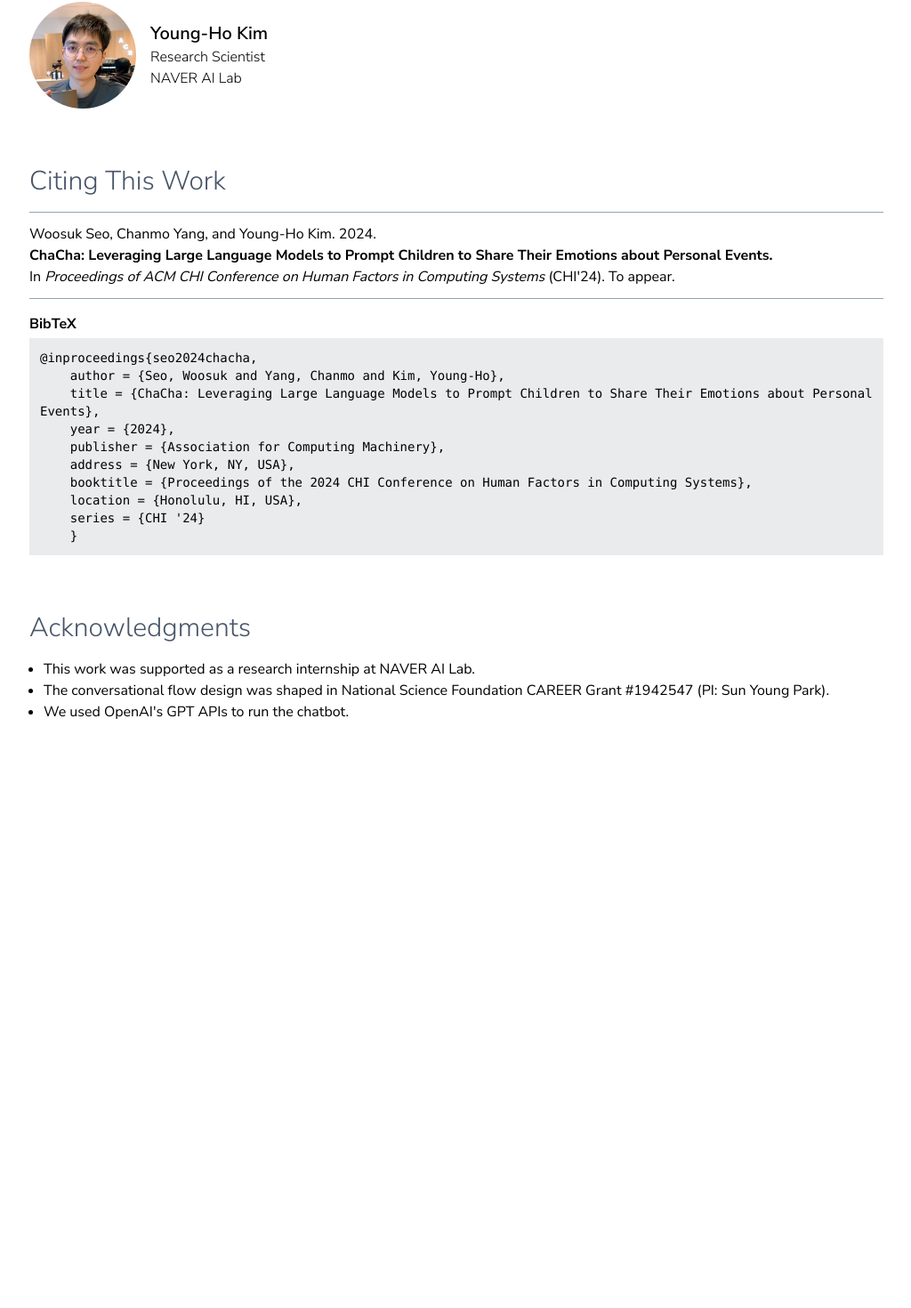
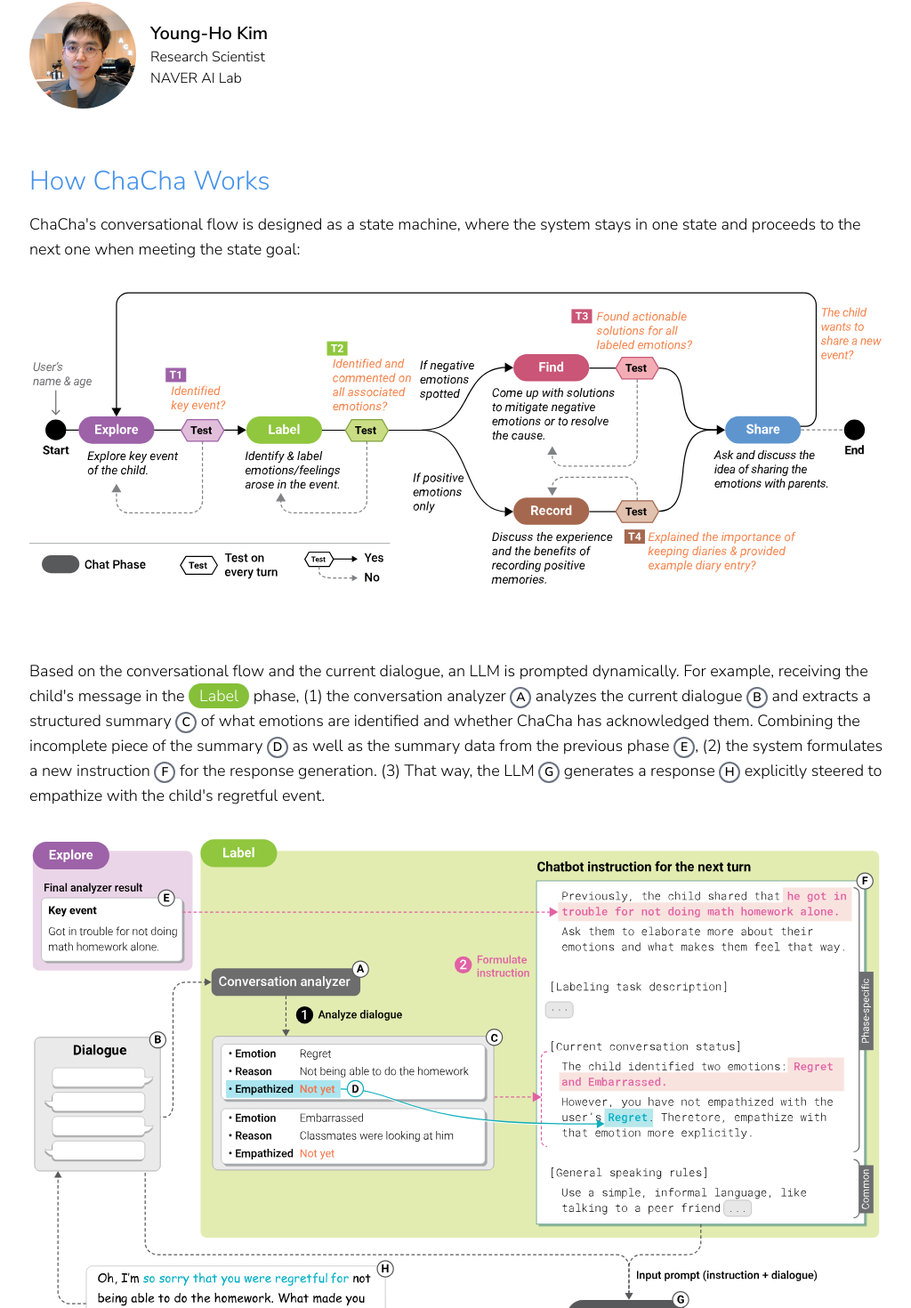
Before and after one commit to naver-ai/chacha, a Next.js app: page / in a window 1280 px wide. Shown: the part 874-2344 px from the top of the page at 89% size, without its empty margins (127-1151 px from the left). Before the commit the page ends 1718 px from the top, so only its background shows below. Built offline with nearby package versions, Linux system fonts and the light colour scheme.

Commit message:
Added chatbot architecture and other page components.

```diff
--- a/app/components/Section.tsx
+++ b/app/components/Section.tsx
@@ -3,7 +3,7 @@ export const Section = (props: {
     children?: any
 }) => {
     return <div className="pt-8 pb-8">
-        <div className="text-3xl font-light text-slate-600 mb-4">{props.title}</div>
+        <div className="section-title text-3xl font-light text-[#4592ec] mb-4">{props.title}</div>
         {
             props.children
         }
--- a/app/globals.css
+++ b/app/globals.css
@@ -12,8 +12,8 @@
 @media (prefers-color-scheme: dark) {
   :root {
     --foreground-rgb: #575757;
-    --background-start-rgb: #f0f3f4;
-    --background-end-rgb: #ddebe9;
+    --background-start-rgb: #f6f8f8;
+    --background-end-rgb: #eef3f2;
   }
 }
 
@@ -31,4 +31,12 @@ body {
   .text-balance {
     text-wrap: balance;
   }
+
+  p {
+    @apply text-lg font-light;
+  }
+
+  .circle-digit{
+    @apply rounded-full bg-white border-2 border-gray-500 w-6 h-6 text-sm font-semibold inline-block text-center items-center;
+  }
 }
--- a/app/page.tsx
+++ b/app/page.tsx
@@ -3,18 +3,21 @@ import { Members } from "./sections/Members";
 import { Acknowledgments } from "./sections/Acknowledgments";
 import { Cite } from "./sections/Cite";
 import { Abstract } from "./sections/Abstract";
+import { Footer } from "./sections/Footer";
+import { Architecture } from "./sections/Architecture";
 
 export default function Home() {
-  return (
+  return (<>
     <main className="container mx-auto min-h-screen px-3 pt-6">
       <div className="text-2xl text-center">
-        <div className="text-4xl mb-2 font-bold">ChaCha</div>
+        <div className="text-4xl mb-2 font-bold text-[#f45e9b]">ChaCha</div>
         <div className="font-light leading-8">Leveraging <strong>Large Language Models</strong> to Prompt <strong>Children</strong> to Share Their <strong>Emotions</strong> about <strong>Personal Events</strong></div>
       </div>
       <Abstract/>
       <Members/>
+      <Architecture/>
       <Cite/>
       <Acknowledgments/>
-    </main>
+    </main><Footer/></>
   );
 }
--- a/app/sections/Abstract.tsx
+++ b/app/sections/Abstract.tsx
@@ -2,8 +2,8 @@ import { Section } from "../components/Section"
 
 export const Abstract = () => {
     return <Section title="Abstract">
-        <div className="text-lg font-light">
+        <p>
         Children typically learn to identify and express emotions through sharing their stories and feelings with others, particularly their family. However, it is challenging for parents or siblings to have emotional communication with children since children are still developing their communication skills. We present <b>ChaCha</b>, a chatbot that encourages and guides children to share personal events and associated emotions. <strong>ChaCha combines a state machine and large language models (LLMs) to keep the dialogue on track while carrying on free-form conversations.</strong> Through an exploratory study with 20 children (aged 8-12), we examine how ChaCha prompts children to share personal events and guides them to describe associated emotions. Participants perceived ChaCha as a close friend and shared their stories on various topics, such as family trips and personal achievements. Based on the findings, we discuss opportunities for leveraging LLMs to design child-friendly chatbots to support children in sharing emotions.
-        </div>
+        </p>
     </Section>
 }
--- /dev/null
+++ b/app/sections/Architecture.tsx
@@ -0,0 +1,15 @@
+import Image from "next/image"
+import { Section } from "../components/Section"
+export const Architecture = () => {
+    return <Section title="How ChaCha Works">
+        <p className="mb-4">
+            ChaCha's conversational flow is designed as a state machine, where the system stays in one state and proceeds to the next one when meeting the state goal:
+        </p>
+        <Image alt="phases figure" className="w-full my-8" unoptimized={true} src={require('../../public/images/phases.svg')}/>
+        <p className="my-4 mt-20">
+        Based on the conversational flow and the current dialogue, an LLM is prompted dynamically. For example, receiving the child's message in the <span className="p-3 py-0.5 rounded-full bg-[#85c038] text-white">Label</span> phase, (1) the conversation analyzer <span className="circle-digit">A</span> analyzes the current dialogue <span className="circle-digit">B</span> and extracts a structured summary <span className="circle-digit">C</span> of what emotions are identified and whether ChaCha has acknowledged them. Combining the incomplete piece of the summary <span className="circle-digit">D</span> as well as the summary data from the previous phase <span className="circle-digit">E</span>, (2) the system formulates a new instruction <span className="circle-digit">F</span> for the response generation. (3) That way, the LLM <span className="circle-digit">G</span> generates a response <span className="circle-digit">H</span> explicitly steered to empathize with the child's regretful event.
+        </p>
+        <Image alt="prompting figure" className="w-full my-8" unoptimized={true} src={require('../../public/images/prompting.svg')}/>
+
+    </Section>
+}
--- a/app/sections/Cite.tsx
+++ b/app/sections/Cite.tsx
@@ -20,7 +20,7 @@ export const Cite = () => {
         </div>
         <div className="mt-4">
             <div className="font-bold mb-1">BibTeX</div>
-            <pre className={"p-3 font-mono text-xs sm:text-sm bg-slate-700/10 decoration-none break-words text-wrap"}>{bibTex}</pre>
+            <pre className={"p-3 font-mono text-xs sm:text-sm border-[1px] rounded-lg border-slate-300 decoration-none break-words text-wrap"}>{bibTex}</pre>
         </div>
 
     </Section>
--- /dev/null
+++ b/app/sections/Footer.tsx
@@ -0,0 +1,7 @@
+export const Footer = () => {
+    return <div className="p-4 border-t-[1px] border-slate-300">
+        <div className="container mx-auto">
+            <div className="text-sm text-center text-gray-500">Copyright © 2024 The ChaCha Team. All Rights Reserved.</div>
+        </div>
+    </div>
+}
```
Also changed, not shown: public/images/phases.svg (added), public/images/prompting.svg (added).
